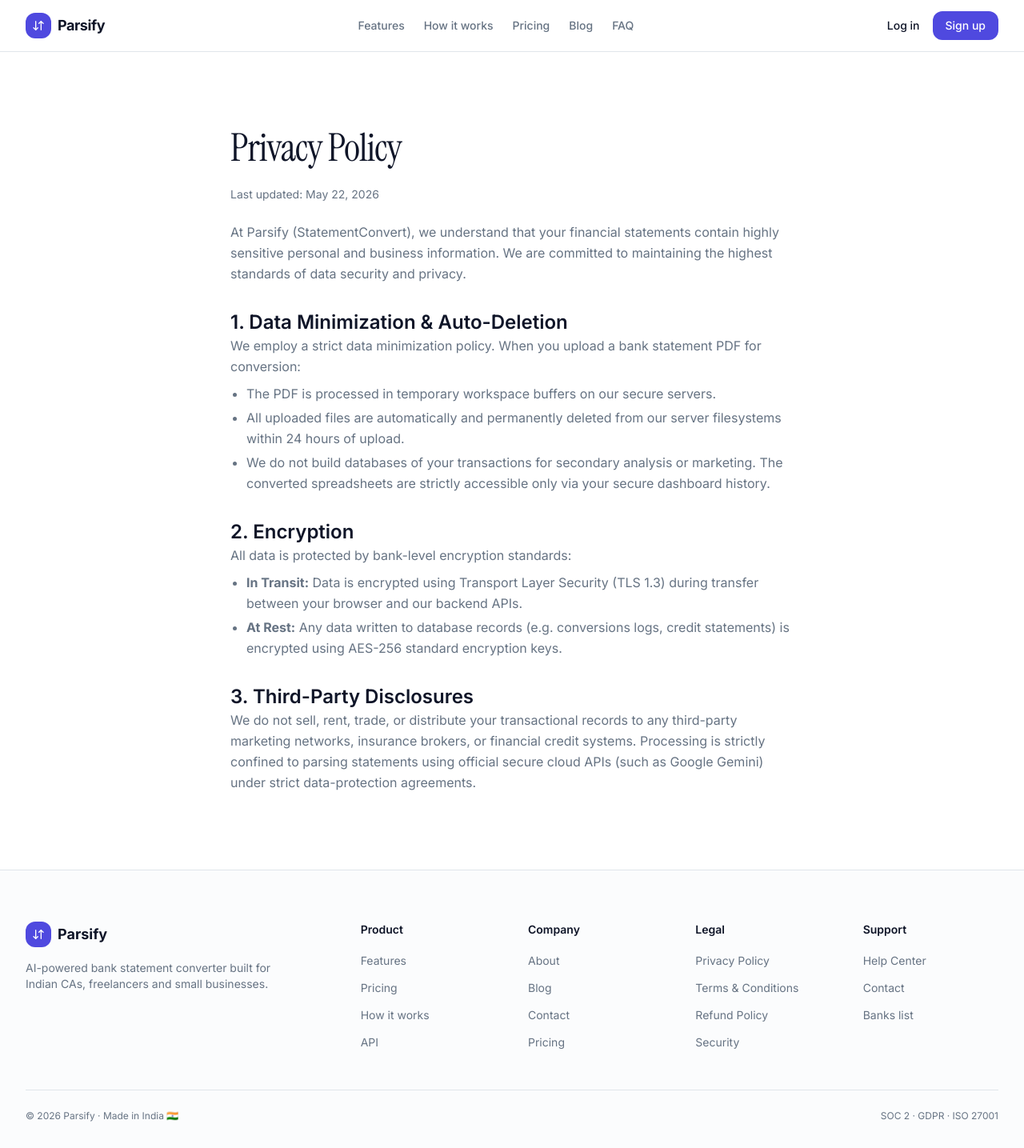
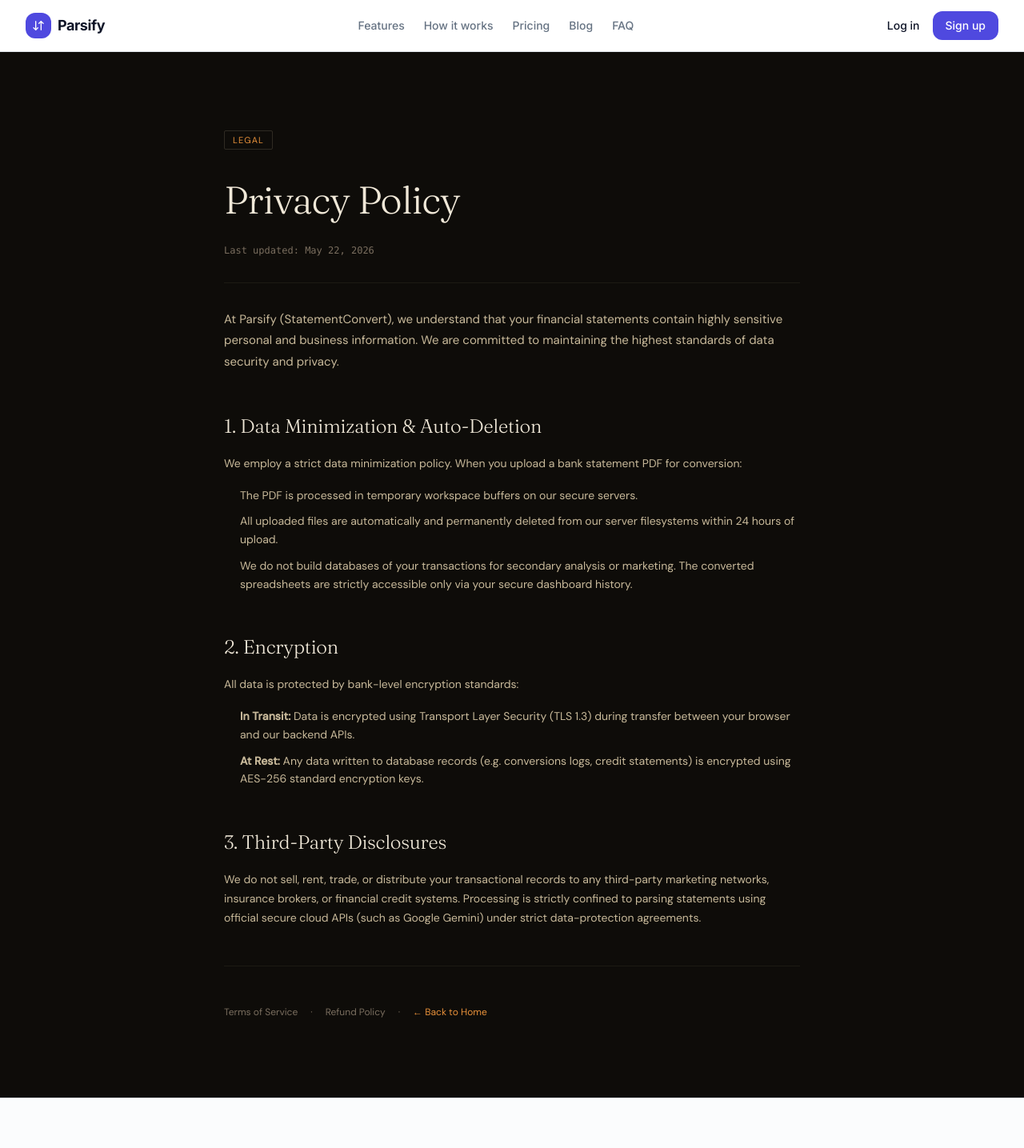
Before and after one commit to Badalu/parsify-landing, a Next.js app: page /privacy in a window 1280 px wide. Shown: the top 1435 px of the page at 80% size. Built offline with nearby package versions, Linux system fonts and the light colour scheme.

Commit message:
Redesigned Privacy and Terms pages to premium editorial style

```diff
--- a/app/privacy/page.tsx
+++ b/app/privacy/page.tsx
@@ -7,39 +7,56 @@ export const metadata = {
 
 export default function PrivacyPage() {
   return (
-    <div className="min-h-screen bg-background py-16 sm:py-24 font-sans">
-      <article className="mx-auto max-w-3xl px-4 sm:px-6 lg:px-8 prose prose-neutral dark:prose-invert leading-relaxed text-muted-foreground prose-headings:font-serif">
-        <h1 className="font-serif text-4xl sm:text-5xl text-foreground mb-6">Privacy Policy</h1>
-        <p className="text-sm">Last updated: May 22, 2026</p>
+    <>
+      <link href="https://fonts.googleapis.com/css2?family=Fraunces:ital,opsz,wght@0,9..144,300;0,9..144,600;1,9..144,300&family=DM+Sans:wght@300;400;500&display=swap" rel="stylesheet" />
 
-        <p className="mt-6">
+      <div className="min-h-screen py-24" style={{ background: "#0E0C09", color: "#F0E8D8", fontFamily: "'DM Sans', sans-serif" }}>
+        <article className="mx-auto max-w-3xl px-6 leading-relaxed" style={{ color: "#C8B99A" }}>
+          <span style={{ fontSize: "11px", letterSpacing: "0.1em", textTransform: "uppercase", color: "#E8913A", border: "1px solid rgba(200,185,154,0.18)", padding: "4px 10px", borderRadius: "2px" }}>LEGAL</span>
+          <h1 className="mt-6 mb-4" style={{ fontFamily: "'Fraunces', serif", fontSize: "clamp(32px, 4vw, 48px)", fontWeight: 300, color: "#F0E8D8", letterSpacing: "-0.02em" }}>Privacy Policy</h1>
+          <p className="text-xs font-mono" style={{ color: "#7A6E5F" }}>Last updated: May 22, 2026</p>
+
+          <div style={{ height: "1px", background: "rgba(200,185,154,0.08)", margin: "32px 0" }} />
+
+          <p style={{ fontSize: "15px", lineHeight: "1.75", marginBottom: "24px" }}>
             At Parsify (StatementConvert), we understand that your financial statements contain highly sensitive personal and business information. We are committed to maintaining the highest standards of data security and privacy.
           </p>
 
-        <h2 className="text-foreground mt-8 text-2xl font-semibold">1. Data Minimization & Auto-Deletion</h2>
-        <p>
+          <h2 className="mt-12 mb-4" style={{ fontFamily: "'Fraunces', serif", fontSize: "24px", fontWeight: 300, color: "#F0E8D8", letterSpacing: "-0.01em" }}>1. Data Minimization & Auto-Deletion</h2>
+          <p style={{ fontSize: "14px", lineHeight: "1.7", marginBottom: "16px" }}>
             We employ a strict data minimization policy. When you upload a bank statement PDF for conversion:
           </p>
-        <ul className="list-disc pl-5 mt-2 space-y-1">
+          <ul style={{ paddingLeft: "20px", display: "flex", flexDirection: "column", gap: "10px", marginBottom: "28px", fontSize: "14px" }}>
             <li>The PDF is processed in temporary workspace buffers on our secure servers.</li>
             <li>All uploaded files are automatically and permanently deleted from our server filesystems within 24 hours of upload.</li>
             <li>We do not build databases of your transactions for secondary analysis or marketing. The converted spreadsheets are strictly accessible only via your secure dashboard history.</li>
           </ul>
 
-        <h2 className="text-foreground mt-8 text-2xl font-semibold">2. Encryption</h2>
-        <p>
+          <h2 className="mt-12 mb-4" style={{ fontFamily: "'Fraunces', serif", fontSize: "24px", fontWeight: 300, color: "#F0E8D8", letterSpacing: "-0.01em" }}>2. Encryption</h2>
+          <p style={{ fontSize: "14px", lineHeight: "1.7", marginBottom: "16px" }}>
             All data is protected by bank-level encryption standards:
           </p>
-        <ul className="list-disc pl-5 mt-2 space-y-1">
+          <ul style={{ paddingLeft: "20px", display: "flex", flexDirection: "column", gap: "10px", marginBottom: "28px", fontSize: "14px" }}>
             <li><strong>In Transit:</strong> Data is encrypted using Transport Layer Security (TLS 1.3) during transfer between your browser and our backend APIs.</li>
             <li><strong>At Rest:</strong> Any data written to database records (e.g. conversions logs, credit statements) is encrypted using AES-256 standard encryption keys.</li>
           </ul>
 
-        <h2 className="text-foreground mt-8 text-2xl font-semibold">3. Third-Party Disclosures</h2>
-        <p>
+          <h2 className="mt-12 mb-4" style={{ fontFamily: "'Fraunces', serif", fontSize: "24px", fontWeight: 300, color: "#F0E8D8", letterSpacing: "-0.01em" }}>3. Third-Party Disclosures</h2>
+          <p style={{ fontSize: "14px", lineHeight: "1.7", marginBottom: "16px" }}>
             We do not sell, rent, trade, or distribute your transactional records to any third-party marketing networks, insurance brokers, or financial credit systems. Processing is strictly confined to parsing statements using official secure cloud APIs (such as Google Gemini) under strict data-protection agreements.
           </p>
+
+          <div style={{ height: "1px", background: "rgba(200,185,154,0.08)", margin: "48px 0" }} />
+
+          <div style={{ display: "flex", gap: "16px", fontSize: "12px", color: "#7A6E5F" }}>
+            <a href="/terms" style={{ color: "#7A6E5F", textDecoration: "none" }}>Terms of Service</a>
+            <span>·</span>
+            <a href="/refund" style={{ color: "#7A6E5F", textDecoration: "none" }}>Refund Policy</a>
+            <span>·</span>
+            <a href="/" style={{ color: "#E8913A", textDecoration: "none" }}>← Back to Home</a>
+          </div>
         </article>
       </div>
+    </>
   );
 }
--- a/app/terms/page.tsx
+++ b/app/terms/page.tsx
@@ -7,35 +7,52 @@ export const metadata = {
 
 export default function TermsPage() {
   return (
-    <div className="min-h-screen bg-background py-16 sm:py-24 font-sans">
-      <article className="mx-auto max-w-3xl px-4 sm:px-6 lg:px-8 prose prose-neutral dark:prose-invert leading-relaxed text-muted-foreground prose-headings:font-serif">
-        <h1 className="font-serif text-4xl sm:text-5xl text-foreground mb-6">Terms & Conditions</h1>
-        <p className="text-sm">Last updated: May 22, 2026</p>
+    <>
+      <link href="https://fonts.googleapis.com/css2?family=Fraunces:ital,opsz,wght@0,9..144,300;0,9..144,600;1,9..144,300&family=DM+Sans:wght@300;400;500&display=swap" rel="stylesheet" />
 
-        <p className="mt-6">
+      <div className="min-h-screen py-24" style={{ background: "#0E0C09", color: "#F0E8D8", fontFamily: "'DM Sans', sans-serif" }}>
+        <article className="mx-auto max-w-3xl px-6 leading-relaxed" style={{ color: "#C8B99A" }}>
+          <span style={{ fontSize: "11px", letterSpacing: "0.1em", textTransform: "uppercase", color: "#E8913A", border: "1px solid rgba(200,185,154,0.18)", padding: "4px 10px", borderRadius: "2px" }}>LEGAL</span>
+          <h1 className="mt-6 mb-4" style={{ fontFamily: "'Fraunces', serif", fontSize: "clamp(32px, 4vw, 48px)", fontWeight: 300, color: "#F0E8D8", letterSpacing: "-0.02em" }}>Terms &amp; Conditions</h1>
+          <p className="text-xs font-mono" style={{ color: "#7A6E5F" }}>Last updated: May 22, 2026</p>
+
+          <div style={{ height: "1px", background: "rgba(200,185,154,0.08)", margin: "32px 0" }} />
+
+          <p style={{ fontSize: "15px", lineHeight: "1.75", marginBottom: "24px" }}>
             Welcome to Parsify. By accessing or using our website, services, and backend conversion APIs, you agree to comply with and be bound by the following Terms & Conditions.
           </p>
 
-        <h2 className="text-foreground mt-8 text-2xl font-semibold">1. Account Terms & Billing</h2>
-        <p>
+          <h2 className="mt-12 mb-4" style={{ fontFamily: "'Fraunces', serif", fontSize: "24px", fontWeight: 300, color: "#F0E8D8", letterSpacing: "-0.01em" }}>1. Account Terms &amp; Billing</h2>
+          <p style={{ fontSize: "14px", lineHeight: "1.7", marginBottom: "16px" }}>
             You must provide accurate, complete registrations when signing up for an account.
           </p>
-        <ul className="list-disc pl-5 mt-2 space-y-1">
+          <ul style={{ paddingLeft: "20px", display: "flex", flexDirection: "column", gap: "10px", marginBottom: "28px", fontSize: "14px" }}>
             <li><strong>Credit Expiry:</strong> Any standalone pay-per-use credits purchased do not expire. They remain in your account history until consumed.</li>
             <li><strong>SaaS Subscriptions:</strong> Standard monthly/yearly subscriptions provide credit quotas that reset at the end of each billing cycle. Unused subscription-tier credits do not roll over to subsequent months.</li>
             <li><strong>Refunds:</strong> We provide a 14-day money-back guarantee for subscriptions if you have processed fewer than 10 pages and are unsatisfied with the conversion quality.</li>
           </ul>
 
-        <h2 className="text-foreground mt-8 text-2xl font-semibold">2. Permitted Use</h2>
-        <p>
+          <h2 className="mt-12 mb-4" style={{ fontFamily: "'Fraunces', serif", fontSize: "24px", fontWeight: 300, color: "#F0E8D8", letterSpacing: "-0.01em" }}>2. Permitted Use</h2>
+          <p style={{ fontSize: "14px", lineHeight: "1.7", marginBottom: "16px" }}>
             You represent that you have the legal right, ownership, or explicit permission to parse and convert the bank statements uploaded to our servers. You may not utilize our platform or REST APIs to process stolen documents, engage in automated scraping of third-party portals, or run malicious payload stress tests.
           </p>
 
-        <h2 className="text-foreground mt-8 text-2xl font-semibold">3. Limitation of Liability</h2>
-        <p>
+          <h2 className="mt-12 mb-4" style={{ fontFamily: "'Fraunces', serif", fontSize: "24px", fontWeight: 300, color: "#F0E8D8", letterSpacing: "-0.01em" }}>3. Limitation of Liability</h2>
+          <p style={{ fontSize: "14px", lineHeight: "1.7", marginBottom: "16px" }}>
             Parsify utilizes layout-aware algorithms and language learning models to structure bank records. While we strive for near-100% precision, you are responsible for auditing the resulting spreadsheets before submitting them to official tax registers, corporate databases, or regulatory bodies. Parsify is not liable for errors in tax filings or corporate ledger entries.
           </p>
+
+          <div style={{ height: "1px", background: "rgba(200,185,154,0.08)", margin: "48px 0" }} />
+
+          <div style={{ display: "flex", gap: "16px", fontSize: "12px", color: "#7A6E5F" }}>
+            <a href="/privacy" style={{ color: "#7A6E5F", textDecoration: "none" }}>Privacy Policy</a>
+            <span>·</span>
+            <a href="/refund" style={{ color: "#7A6E5F", textDecoration: "none" }}>Refund Policy</a>
+            <span>·</span>
+            <a href="/" style={{ color: "#E8913A", textDecoration: "none" }}>← Back to Home</a>
+          </div>
         </article>
       </div>
+    </>
   );
 }
```
Lines whose indentation alone changed are shown as unchanged.
